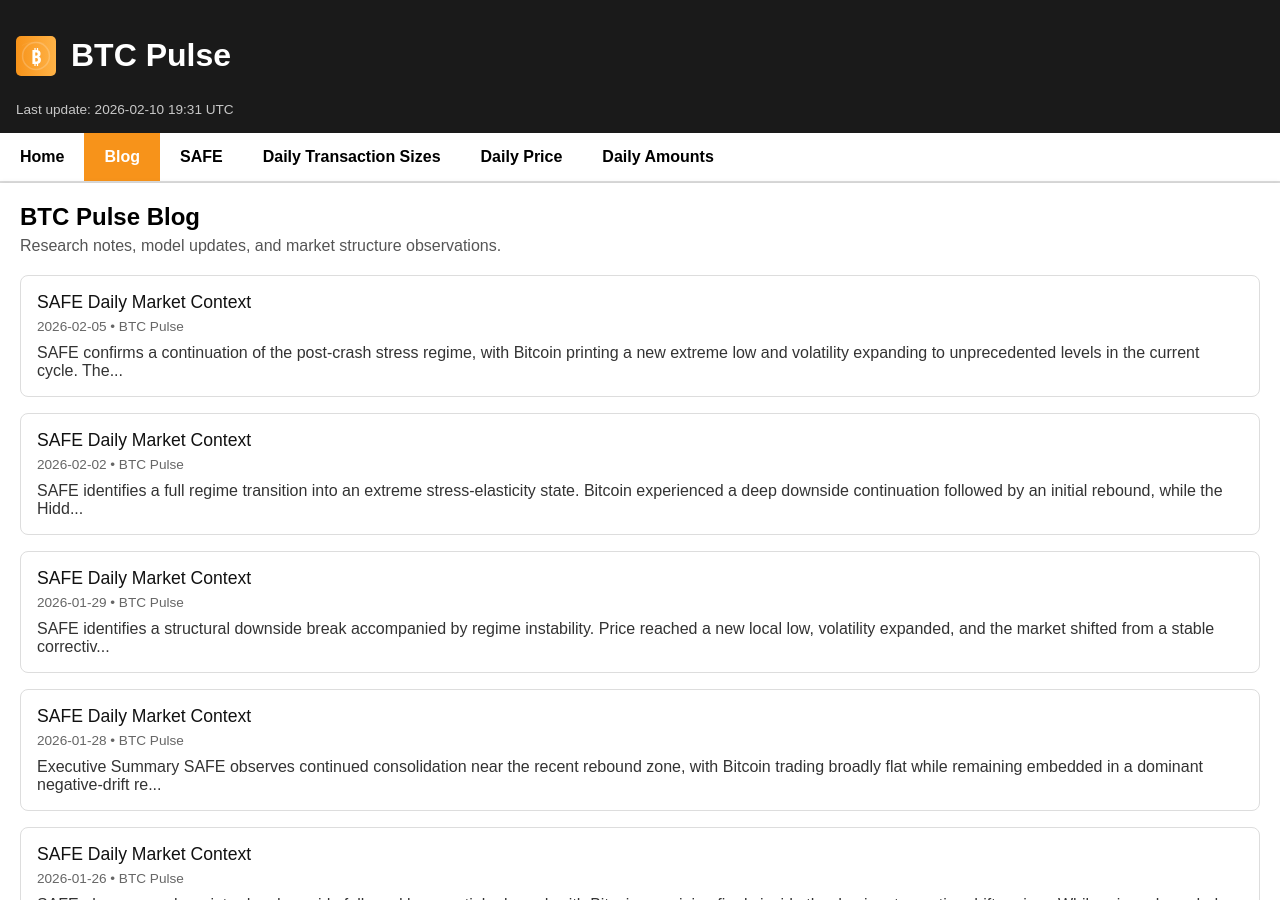
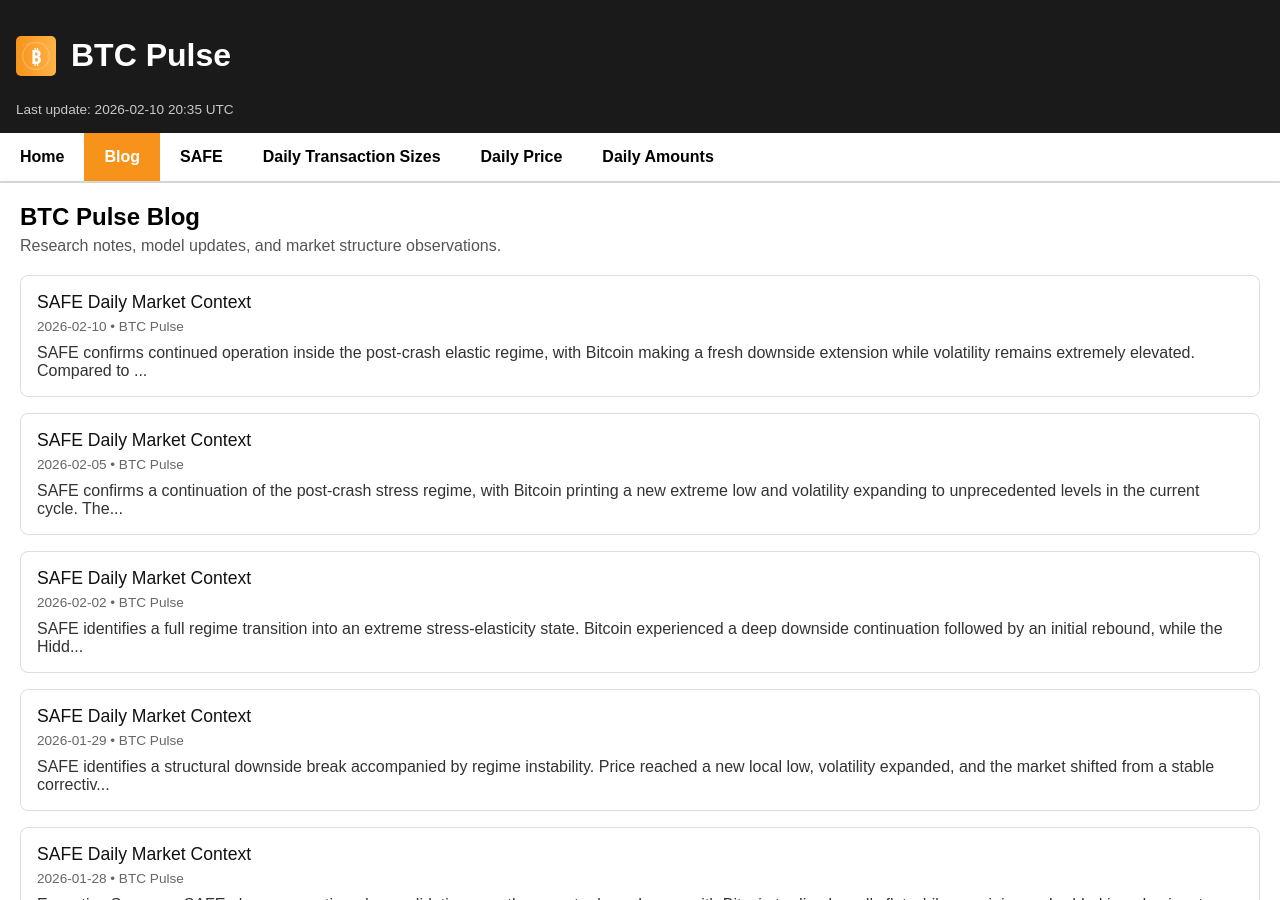
Before and after one commit to MihaiPopescu1985/bitcoin-charts, a Jekyll site: the page built from blog/index.md, in a window 1280 px wide and 900 px high. Built offline with Jekyll 4.4.1, drawn with Linux system fonts in a browser that asks for light colours; some of the changed lines change nothing that is shown.

Commit message:
daily reading

```diff
--- a/_data/last_update.json
+++ b/_data/last_update.json
@@ -1,3 +1,3 @@
 {
-  "iso": "2026-02-10T19:31:18Z"
+  "iso": "2026-02-10T20:35:41Z"
 }
--- /dev/null
+++ b/_posts/2026-02-10-safe-daily-market-context.md
@@ -0,0 +1,115 @@
+---
+layout: post
+title: "SAFE Daily Market Context"
+date: 2026-02-10
+author: BTC Pulse
+description: "SAFE stays in a post-crash elastic regime with continued stress and extreme volatility."
+---
+
+SAFE confirms **continued operation inside the post-crash elastic regime**, with Bitcoin making a **fresh downside extension** while volatility remains extremely elevated.
+
+Compared to the prior reading:
+
+- Price moved **lower**
+- Medium-term trend **deteriorated further**
+- Volatility **compressed slightly**, but remains extreme
+- On-chain participation **declined**, though stayed structurally elevated
+- **Rebound elasticity remains near-maximal**
+
+SAFE classifies the market as **post-shock, elastic, but still structurally dangerous**, where statistical upside coexists with severe path risk.
+
+## Regime Assessment (HMM)
+
+- **Dominant regime:** HMM_STATE_3
+- **Regime confidence:** 99.9999%
+- **Estimated drift:** +0.149% per day
+- **Estimated volatility:** ~3.78% daily
+
+SAFE remains in a **fully converged post-crash regime**.
+This regime historically corresponds to **violent price paths**, where mean reversion is common but timing is unreliable.
+
+## Price, Trend, and Positioning
+
+- **Close:** 68,993.85 (down from 70,138.00)
+- **TS_50:** -0.1500
+  -> Medium-term trend damage **deepens further**.
+- **Band width:** 0.633
+  -> Volatility remains **extreme**, though slightly lower than the prior peak.
+- **Band position:** 0.139
+  -> Price remains **deep in the lower band**.
+- **Range score:** 0.0176
+  -> Market is **fully non-range**, dominated by directional stress.
+
+**Interpretation:**
+This is a **continuation of the stress phase**, not stabilization.
+
+## Volatility and Short-Term Risk (10-day horizon)
+
+**Simulation count:** 20,000
+
+### Upside touch probabilities
+
+- **+2%:** 74.6%
+- **+5%:** 58.6%
+- **+10%:** 35.7%
+
+### Downside touch probabilities
+
+- **-2%:** 68.3%
+- **-5%:** 49.4%
+- **-10%:** 24.5%
+
+Upside elasticity remains dominant statistically, but **downside tail risk is still material**.
+
+## Correction vs Rebound Dynamics
+
+- **P_CORRECTION_10D (raw):** 27.5%
+- **P_REBOUND_10D (raw):** 31.2%
+
+### Calibrated probabilities
+
+- **P_CORRECTION_10D_CAL:** 19.3%
+- **P_REBOUND_10D_CAL:** 95.2%
+
+**Interpretation:**
+SAFE continues to flag **extreme rebound elasticity**, though slightly reduced from the absolute peak.
+This reflects **post-crash stretch**, not safety or trend recovery.
+
+## On-Chain Activity and Structure
+
+On-chain data shows **cooling but still elevated participation**:
+
+### Latest observations
+
+- **Total transferred amount:** 953k (down ~15% day-over-day)
+- **Volume Z-score:** +1.09
+- **Dominance Z-score:** +0.66
+- **Whale transactions:** 83 (down from 107)
+- **Mid-size transactions:** 678 (down)
+
+**Interpretation:**
+Large-actor participation **declined but remains above baseline**.
+This suggests **temporary exhaustion**, not disengagement.
+
+## SAFE Positioning Output (Informational)
+
+- **Target exposure:** 35%
+- **Leverage:** 1.0x
+- **Direction:** Long-biased
+- **Conviction:** 0.0
+
+SAFE remains mechanically exposed but **explicitly suppresses conviction** due to regime risk.
+
+## Final Interpretation
+
+SAFE currently describes the Bitcoin market as:
+
+- Fully embedded in a **post-crash elastic regime**
+- Experiencing **continued downside stress**
+- Showing **near-maximal rebound probability**
+- Supported by **still-elevated on-chain participation**
+- Carrying **very high path and volatility risk**
+
+In short: **elastic but unstable**, where statistical upside does not equate to safety.
+
+*SAFE is a statistical system. It does not predict outcomes or provide advice. It describes probabilistic market structure based on historical behavior.*
```
